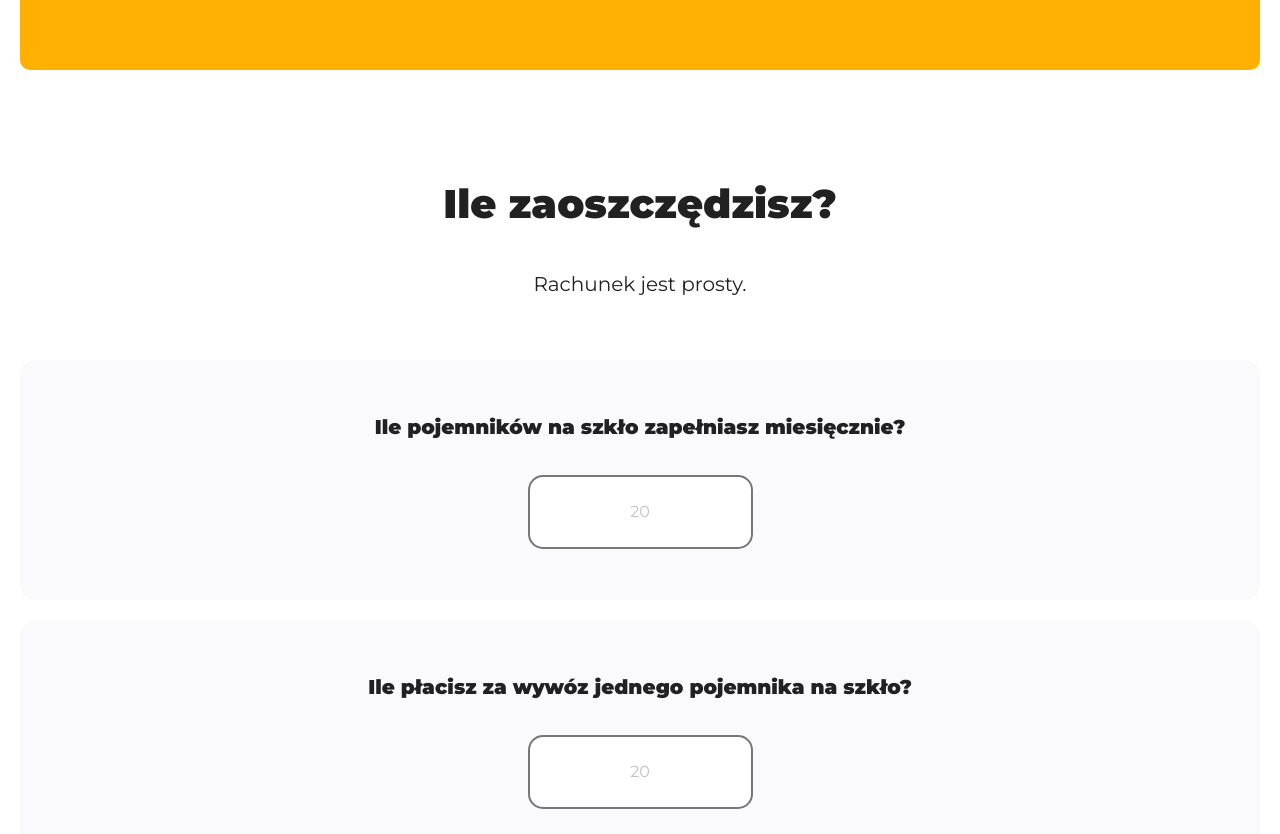
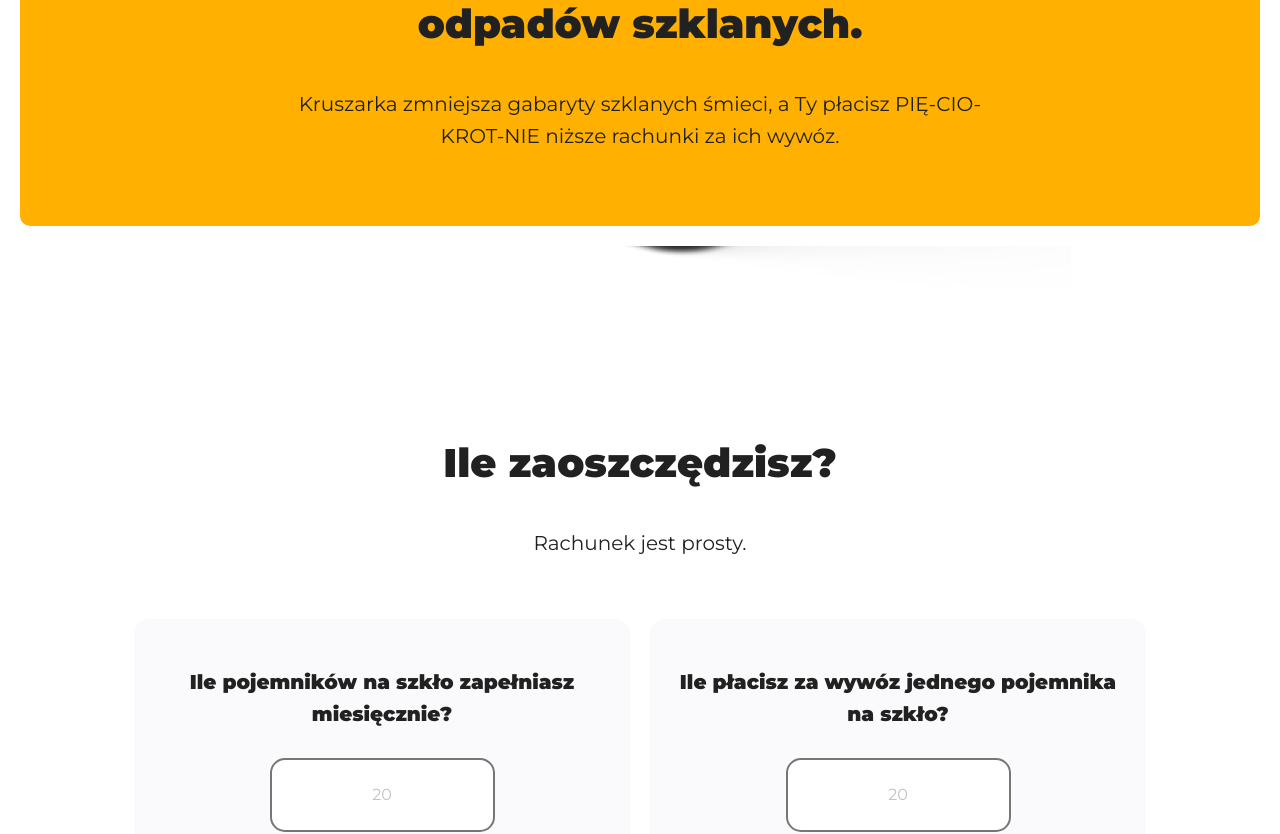
Before and after one commit to doforever/blue-paprica, a React (Create React App) app: page / in a window 1280 px wide. Shown: the part 1262-2096 px from the top of the page. Built offline with nearby package versions, Linux system fonts and the light colour scheme.

Commit message:
Style calculator for desktop

```diff
--- a/src/features/Calculator/Calculator.module.scss
+++ b/src/features/Calculator/Calculator.module.scss
@@ -4,6 +4,8 @@
 .calculator {
   text-align: center;
   padding: 60px $base-padding 40px;
+  max-width: 1052px;
+  margin: 0 auto;
 
   .headline {
     margin-bottom: 1em;
@@ -11,6 +13,7 @@
 
   input {
     width: 225px;
+    max-width: 100%;
     line-height: 70px;
     border-radius: 15px;
     padding: 0 $base-padding;
@@ -61,6 +64,27 @@
       font-size: 28px;
       line-height: 32px;
       opacity: 0.5;
+      padding: 0 $base-padding;
     }
   }
 }
+
+@include query-medium-up {
+  .calculator {
+    .form {
+      flex-direction: row;
+      flex-wrap: wrap;
+    }
+
+    .result-block {
+      flex: 0 0 100%;
+      min-height: 127px;
+      flex-direction: row;
+      justify-content: center;
+    }
+
+    .input-block {
+      min-height: 260px;
+    }
+  }
+}
```
